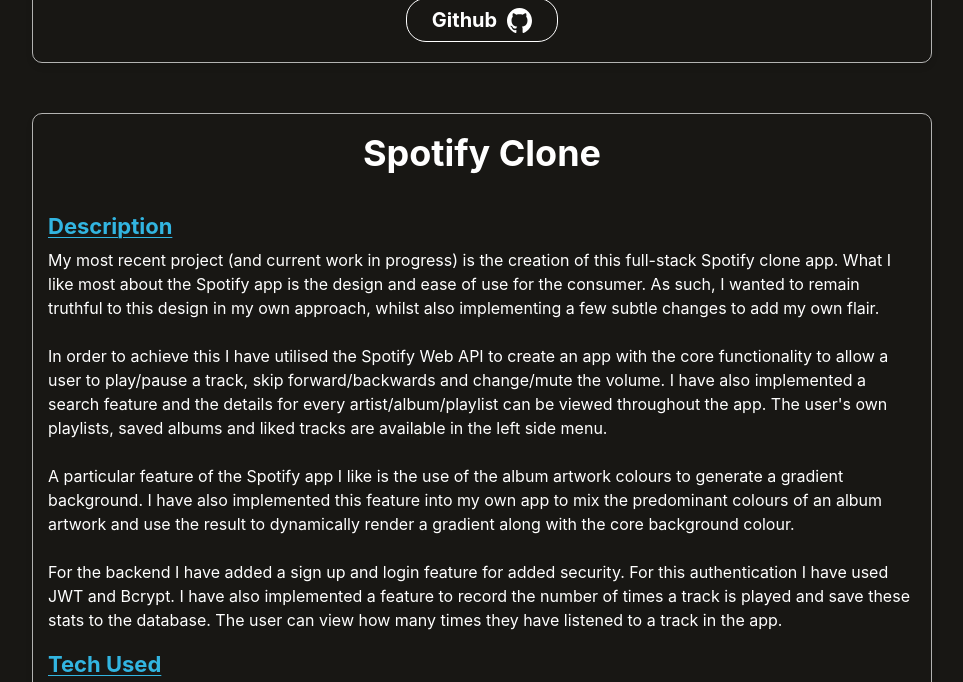
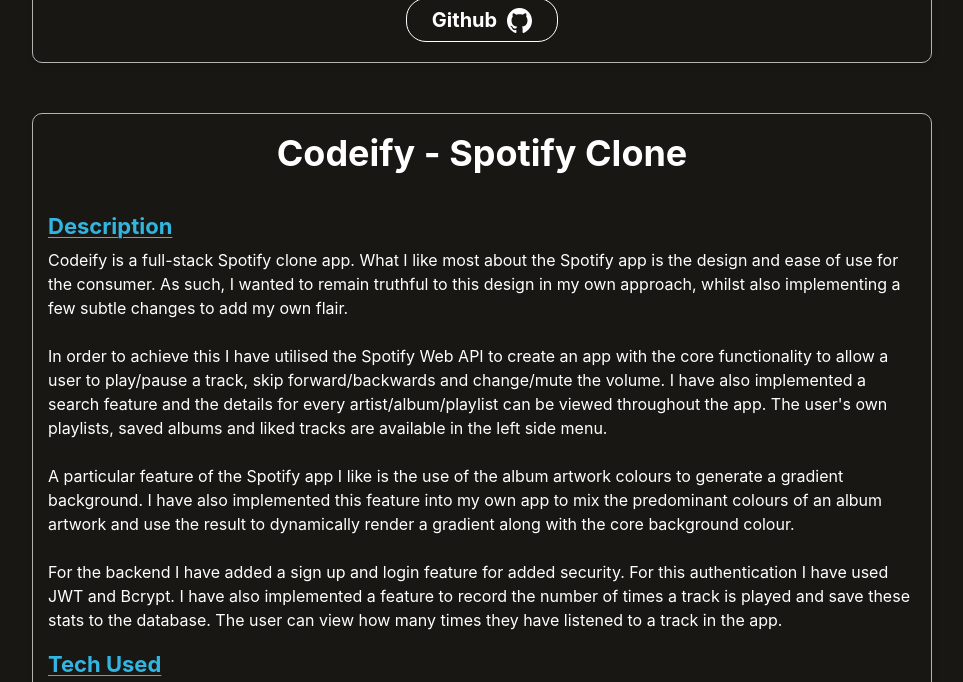
Before and after one commit to Satokii/portfolio, a React (Vite) app: page / in a window 1280 px wide. Shown: the part 3800-4482 px from the top of the page, without its empty margins (158-1121 px from the left). Built offline with nearby package versions, Linux system fonts and the light colour scheme; no server answers.

Commit message:
refactor: update spotify clone project description

```diff
--- a/src/components/main/components/MainProjects.jsx
+++ b/src/components/main/components/MainProjects.jsx
@@ -84,13 +84,12 @@
           </div>
         </article>
         <article className="main-projects--project grid">
-          <h3 className="project-info--header grid">Spotify Clone</h3>
+          <h3 className="project-info--header grid">Codeify - Spotify Clone</h3>
           <section className="project-info grid">
             <div className="project-info--description grid">
               <h4 className="project-sub-header">Description</h4>
               <p>
-                My most recent project (and current work in progress) is the
-                creation of this full-stack Spotify clone app. What I like most
+                Codeify is a full-stack Spotify clone app. What I like most
                 about the Spotify app is the design and ease of use for the
                 consumer. As such, I wanted to remain truthful to this design in
                 my own approach, whilst also implementing a few subtle changes
```
